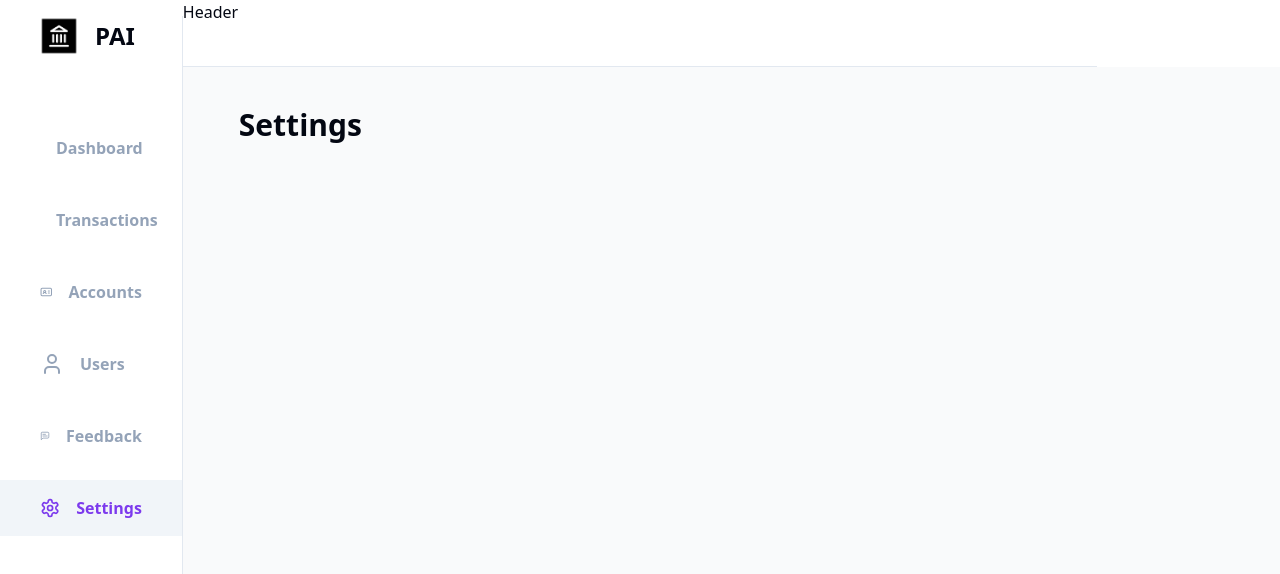
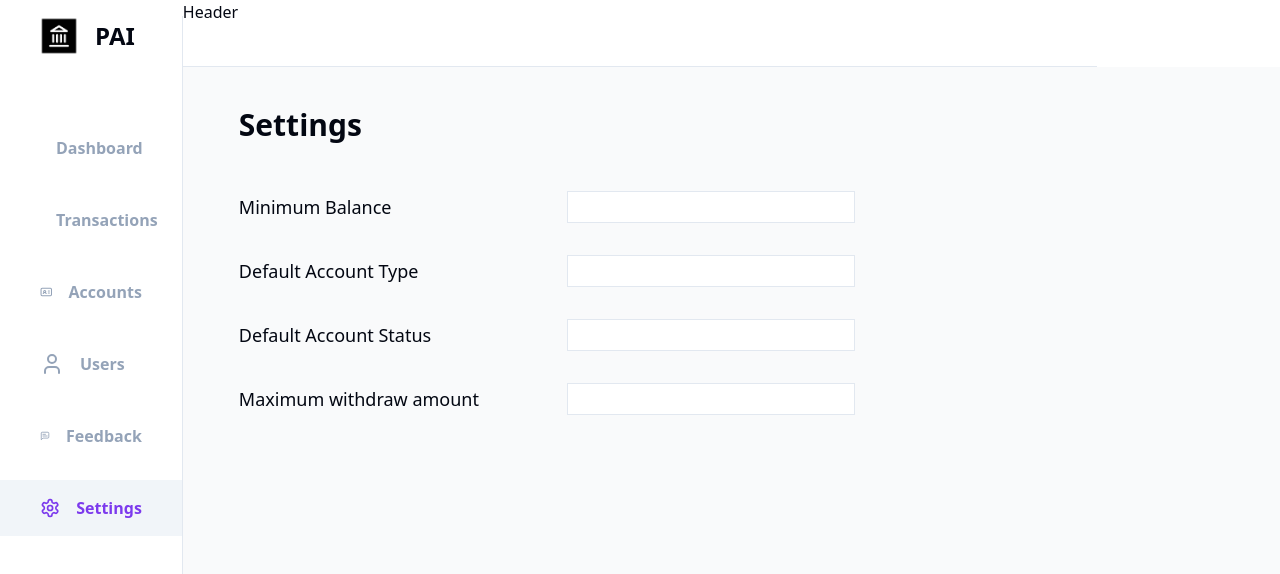
Before and after one commit to amittam104/Pai, a React (Vite) app: page /settings in a window 1280 px wide. Shown: the top 574 px of the page. Built offline with nearby package versions, Linux system fonts and the light colour scheme.

Commit message:
chore: add settings data layout

```diff
--- /dev/null
+++ b/src/features/settings/AppSettings.jsx
@@ -0,0 +1,64 @@
+import { useForm } from "react-hook-form";
+
+function AppSettings() {
+  const { register, handleSubmit } = useForm();
+
+  function onSubmit(data) {
+    console.log(data);
+  }
+
+  return (
+    <form
+      className="flex flex-col gap-8 mt-12 max-w-[40rem]"
+      onSubmit={handleSubmit(onSubmit)}
+    >
+      <div className="grid grid-cols-2 items-center gap-4">
+        <label className="text-lg font-normal" htmlFor="minBalance">
+          Minimum Balance
+        </label>
+        <input
+          className="bg-grey-100 border outline-none border-slate-200 px-4 text-sm h-8 w-72 focus:bg-grey-400 focus:border-slate-400"
+          type="number"
+          id="minBalance"
+          {...register("minBalance")}
+        />
+      </div>
+      <div className="grid grid-cols-2 items-center gap-4">
+        <label className="text-lg font-normal" htmlFor="defaultAccount">
+          Default Account Type
+        </label>
+        <input
+          className="bg-grey-100 border outline-none border-slate-200 px-4 text-sm h-8 w-72 focus:bg-grey-400 focus:border-slate-400"
+          type="text"
+          id="defaultAccount"
+          {...register("defaultAccount")}
+        />
+      </div>
+      <div className="grid grid-cols-2 items-center gap-4">
+        <label className="text-lg font-normal" htmlFor="defaultStatus">
+          Default Account Status
+        </label>
+        <input
+          className="bg-grey-100 border outline-none border-slate-200 px-4 text-sm h-8 w-72 focus:bg-grey-400 focus:border-slate-400"
+          type="text"
+          id="defaultStatus"
+          {...register("defaultStatus")}
+        />
+      </div>
+      <div className="grid grid-cols-2 items-center gap-4">
+        <label className="text-lg font-normal" htmlFor="maxWithdraw">
+          Maximum withdraw amount
+        </label>
+        <input
+          className="bg-grey-100 border outline-none border-slate-200 px-4 text-sm h-8 w-72 focus:bg-grey-400 focus:border-slate-400"
+          type="number"
+          id="maxWithdraw"
+          {...register("maxWithdraw")}
+        />
+      </div>
+      <input type="submit" hidden />
+    </form>
+  );
+}
+
+export default AppSettings;
--- a/src/pages/Settings.jsx
+++ b/src/pages/Settings.jsx
@@ -1,5 +1,12 @@
+import AppSettings from "@/features/settings/AppSettings";
+
 function Settings() {
-  return <div className="text-3xl font-bold">Settings</div>;
+  return (
+    <div className="text-3xl font-bold">
+      <h1 className="text-3xl font-bold ">Settings</h1>
+      <AppSettings />
+    </div>
+  );
 }
 
 export default Settings;
```
